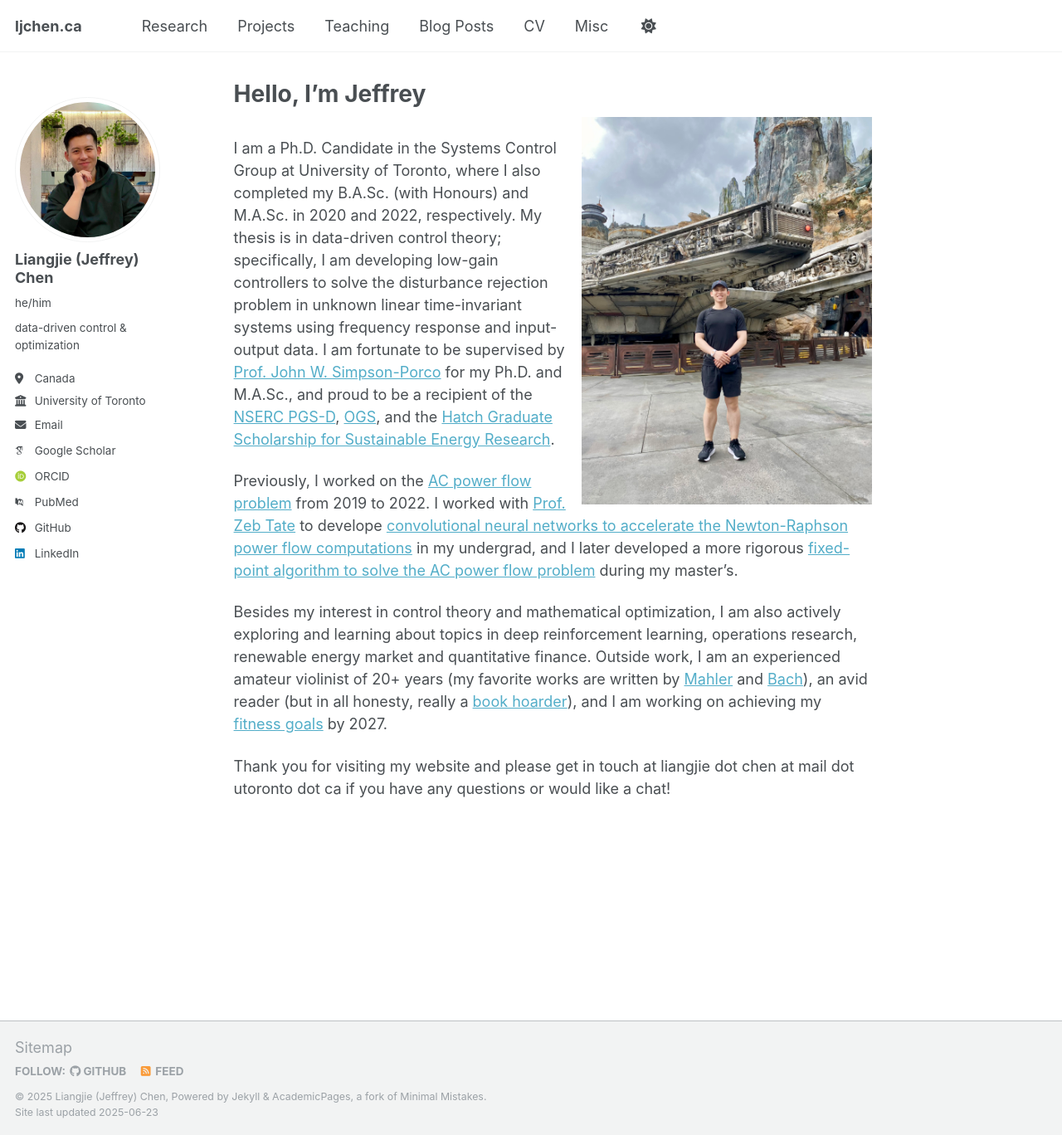
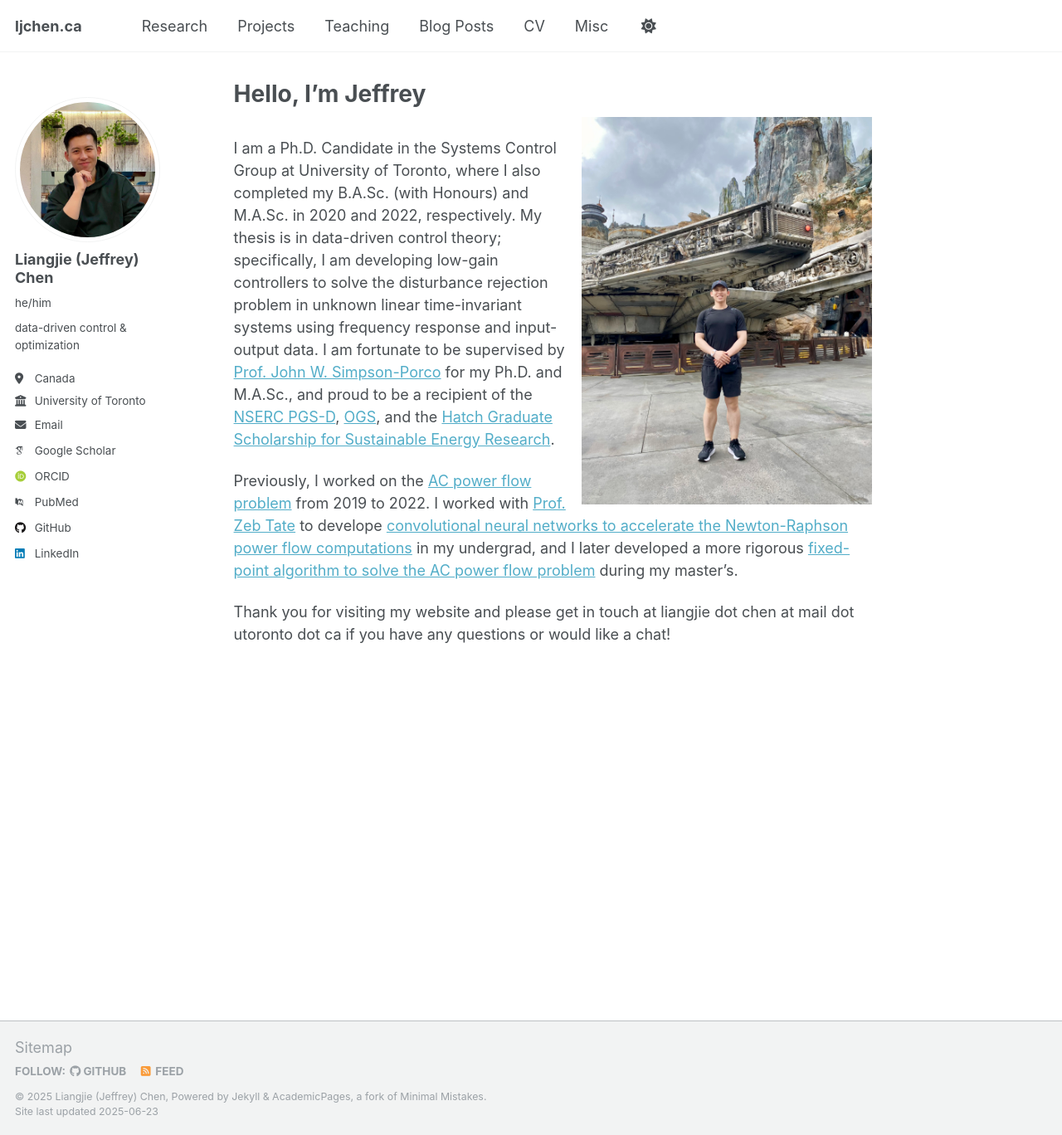
Before and after one commit to jchen975/ljchen.github.io, a Jekyll site: the page built from _pages/about.md, in a window 1280 px wide and 1368 px high. Shown: the whole window at 83% size. Built offline with Jekyll 4.4.1, drawn with Linux system fonts in a browser that asks for light colours; some web fonts are replaced.

Commit message:
fix formatting

```diff
--- a/_pages/about.md
+++ b/_pages/about.md
@@ -14,6 +14,6 @@ I am a Ph.D. Candidate in the Systems Control Group at University of Toronto, wh
 
 Previously, I worked on the [AC power flow problem](https://en.wikipedia.org/wiki/Power-flow_study) from 2019 to 2022. I worked with [Prof. Zeb Tate](https://www.ece.utoronto.ca/people/tate-j/) to develope [convolutional neural networks to accelerate the Newton-Raphson power flow computations](https://arxiv.org/abs/2004.09342) in my undergrad, and I later developed a more rigorous [fixed-point algorithm to solve the AC power flow problem](https://ieeexplore.ieee.org/abstract/document/10156226) during my master's.
 
-Besides my interest in control theory and mathematical optimization, I am also actively exploring and learning about topics in deep reinforcement learning, operations research, renewable energy market and quantitative finance. Outside work, I am an experienced amateur violinist of 20+ years (my favorite works are written by [Mahler](https://www.youtube.com/watch?v=Oi6ZjkXFlcU) and [Bach](https://youtu.be/vhOaS_Cy8_8?si=TNHShy0LIqunDOaa)), an avid reader (but in all honesty, really a [book hoarder](https://www.booksalefinder.com/utgeneral.html)), and I am working on achieving my [fitness goals](https://ljchen.github.io/posts/fitness-goals.html) by 2027.
+<!-- Besides my interest in control theory and mathematical optimization, I am also actively exploring and learning about topics in deep reinforcement learning, operations research, renewable energy market and quantitative finance. Outside work, I am an experienced amateur violinist of 20+ years (my favorite works are written by [Mahler](https://www.youtube.com/watch?v=Oi6ZjkXFlcU) and [Bach](https://youtu.be/vhOaS_Cy8_8?si=TNHShy0LIqunDOaa)), an avid reader (but in all honesty, really a [book hoarder](https://www.booksalefinder.com/utgeneral.html)), and I am working on achieving my [fitness goals](https://ljchen.github.io/posts/fitness-goals.html) by 2027.  -->
 
 Thank you for visiting my website and please get in touch at liangjie dot chen at mail dot utoronto dot ca if you have any questions or would like a chat!
```
Also changed, not shown: .github/workflows/github-pages.yml (added), _config.yml (line endings or trailing spaces).
